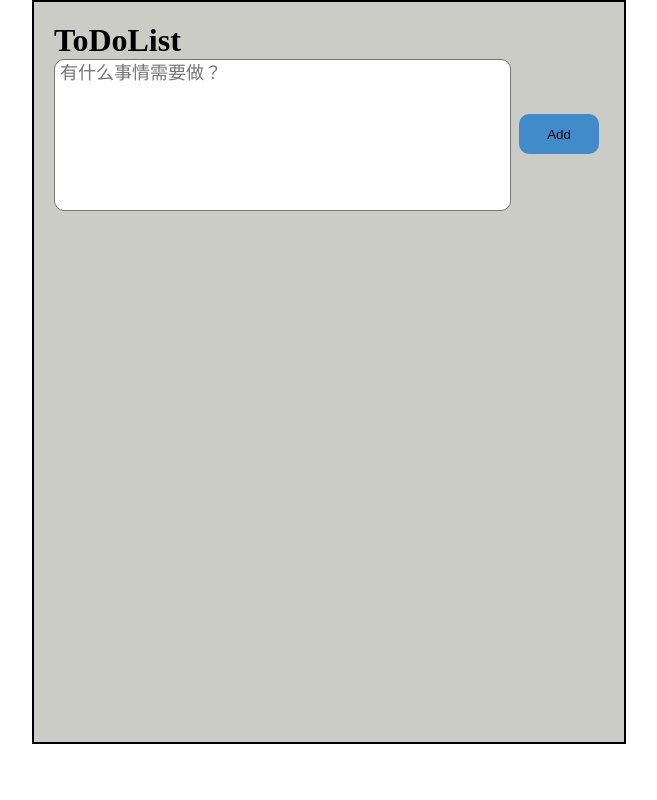
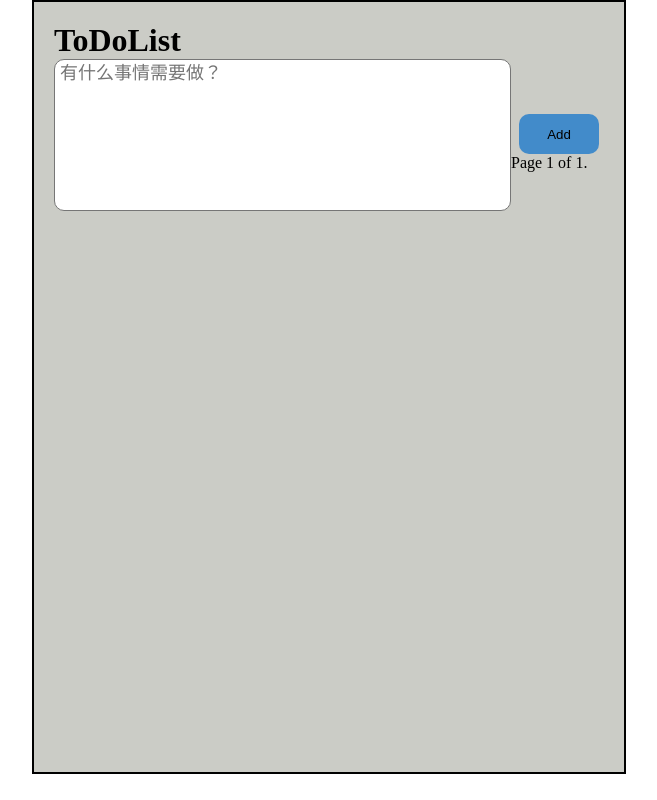
Before and after one commit to pyshu/TodoList, a Django app: page /index/ in a window 1280 px wide. Shown: the whole page, without its empty margins (311-968 px from the left). Run offline with Django 3.2, Linux system fonts and the light colour scheme; data that the repository does not hold is empty.

Commit message:
add paging

```diff
--- a/ToDoList/static/style.css
+++ b/ToDoList/static/style.css
@@ -10,7 +10,7 @@ body{
 }
 
 .content {
-    height: 700px;
+    height: 730px;
     width: 550px;
     background: rgba(136, 139, 126, 0.44);
     border: 2px solid #000;
@@ -147,3 +147,11 @@ body{
     margin-left: 151px;
     margin-top: 3px;
 }
+
+.infos{
+    /*height: 550px;*/
+}
+
+.pagination{
+    float: left;
+}
--- a/ToDoList/templates/index.html
+++ b/ToDoList/templates/index.html
@@ -13,35 +13,56 @@
     <form action="index" method="post">
         {% csrf_token %}
         <textarea class="text" type="text" name="data" placeholder="有什么事情需要做？"></textarea>
-        <input class="btn" type="submit" value="Add" />
+        <input class="btn" type="submit" value="Add"/>
     </form>
-    {% for data in datas %}
+    <div class="infos">
+        {% for data in contacts %}
             <div class="info">
                 {% if data.flag %}
-                <p style="text-decoration:line-through;" >{{ data.text }}</p>
+                    <p style="text-decoration:line-through;">{{ data.text }}</p>
                 {% else %}
                     <p>{{ data.text }}</p>
                 {% endif %}
                 <form id="publish" method="get">
                     {% csrf_token %}
                 </form>
-            <button class="btn" type="submit" form="publish" formaction="/delete" name="no" value={{ data.id }}>Delete</button>
-            <button class="btn" type="button" onclick="showBg('{{ data.id }}')"  name="no" value={{ data.id }}>Edit</button>
+                <button class="btn" type="submit" form="publish" formaction="/delete" name="no" value={{ data.id }}>
+                    Delete
+                </button>
+                <button class="btn" type="button" onclick="showBg('{{ data.id }}')" name="no" value={{ data.id }}>Edit
+                </button>
                 {% if data.flag %}
-                <input  class="chkbox" style="margin-top: 50px;" type="checkbox" checked="checked" value={{ data.id }} />
+                    <input class="chkbox" style="margin-top: 50px;" type="checkbox" checked="checked"
+                           value={{ data.id }}/>
                 {% else %}
-                <input  class="chkbox" style="margin-top: 50px;" type="checkbox" value={{ data.id }} />
+                    <input class="chkbox" style="margin-top: 50px;" type="checkbox" value={{ data.id }}/>
                 {% endif %}
             </div>
         {% endfor %}
+    </div>
+    <div class="pagination">
+    <span class="step-links">
+        {% if contacts.has_previous %}
+            <a style="text-decoration: none" href="?page={{ contacts.previous_page_number }}">首页</a>
+        {% endif %}
+
+        <span class="current">
+            Page {{ contacts.number }} of {{ contacts.paginator.num_pages }}.
+        </span>
+
+        {% if contacts.has_next %}
+            <a style="text-decoration: none" href="?page={{ contacts.next_page_number }}">下一页</a>
+        {% endif %}
+    </span>
+    </div>
 </div>
 <div class="mask"></div>
 <div class="edit">
     <p class="close"><a href="#" onclick="closeBg();">关闭</a></p>
     <form action="/edit" method="get">
         <textarea class="text1" type="text" name="data"></textarea>
-        <input style="display: none" id="btnVal" type="text" name="no"  value="" />
-        <input class="btn1" type="submit" value="OK" />
+        <input style="display: none" id="btnVal" type="text" name="no" value=""/>
+        <input class="btn1" type="submit" value="OK"/>
     </form>
 </div>
 
@@ -57,16 +78,14 @@
         $(".mask,.edit").hide();
     }
     //选中标记为已读
-    $('.chkbox').click(function(){
-        if(this.checked)
-        {
+    $('.chkbox').click(function () {
+        if (this.checked) {
             dat = "no=" + this.value + "&flag=True";
-            $.ajax({type: 'GET', url: "/flag/",data: dat});
+            $.ajax({type: 'GET', url: "/flag/", data: dat});
         }
-        else
-        {
+        else {
             dat = "no=" + this.value + "&flag=False";
-            $.ajax({type: 'GET', url: "/flag/",data: dat});
+            $.ajax({type: 'GET', url: "/flag/", data: dat});
         }
         window.location.reload();
     });
--- a/ToDoList/views.py
+++ b/ToDoList/views.py
@@ -4,17 +4,28 @@ from django.contrib.auth.models import User
 from ToDoList.models import *
 from django.http import HttpResponseRedirect
 from django.urls import reverse
+from django.core.paginator import Paginator, EmptyPage, PageNotAnInteger
 
 # Create your views here.
 def index(request):
     # user_list = User.objects.all()
     # print(user_list.query)
-    # datas = [{"text":"哈哈哈哈哈","flag":True,"id":1}]
     if request.method == 'POST':
         Informations.objects.create(text=request.POST['data'], flag=0)
         print(request.POST['data'])
         return HttpResponseRedirect(reverse(index))
+    else:
+        page = request.GET.get('page')
     datas = Informations.objects.all()
+    paginator = Paginator(datas, 5) # Show 5 contacts per page
+    try:
+        contacts = paginator.page(page)
+    except PageNotAnInteger:
+        # If page is not an integer, deliver first page.
+        contacts = paginator.page(1)
+    except EmptyPage:
+        # If page is out of range (e.g. 9999), deliver last page of results.
+        contacts = paginator.page(paginator.num_pages)
     print(datas.query)
     return render(request,"index.html",locals())
 
```
Lines whose indentation alone changed are shown as unchanged.
